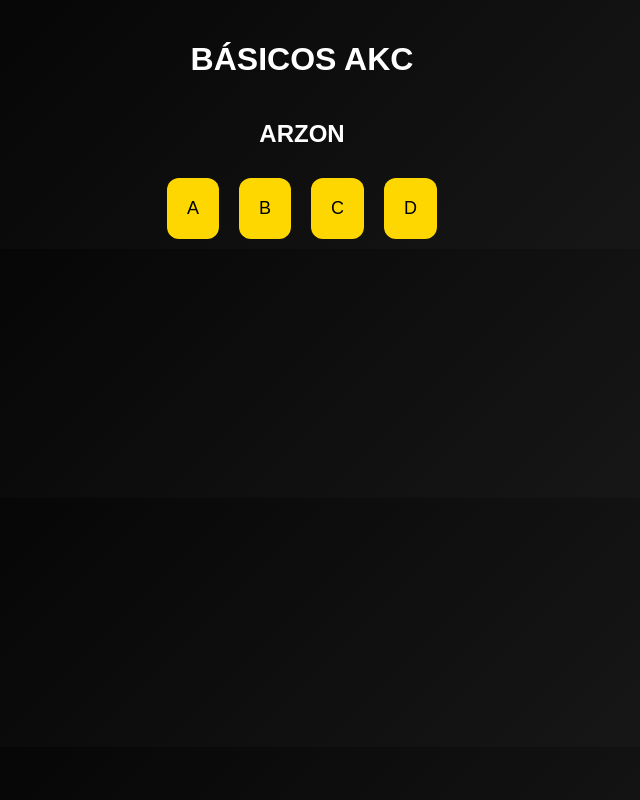
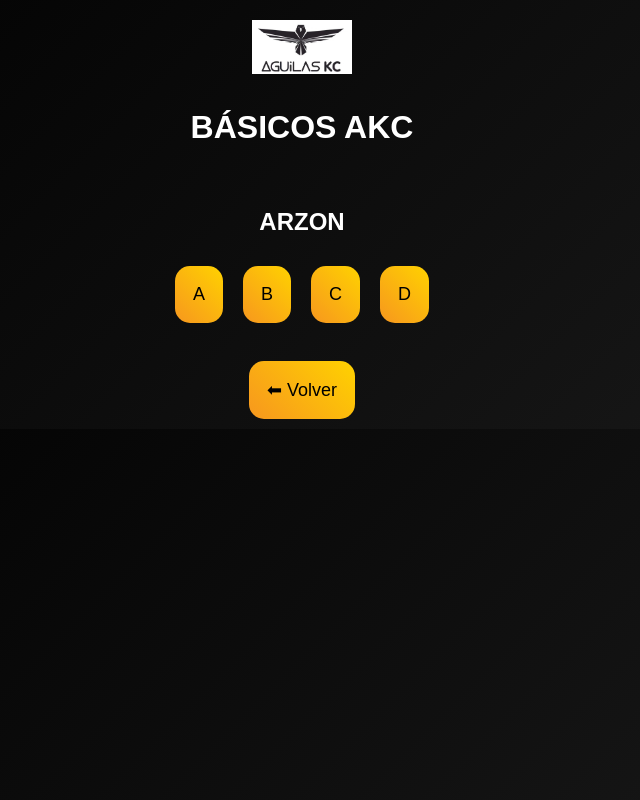
Before and after one commit to josemanueljaimemorales/Basicos_AKC, a plain HTML site: page index.html in a window 1280 px wide. Both pictures are taken after a click on the button "ARZON". Shown: the whole page, without its empty margins (338-978 px from the left). Drawn offline with Linux system fonts and the light colour scheme.

Commit message:
Add files via upload

```diff
--- a/app.js
+++ b/app.js
@@ -1,42 +1,37 @@
-console.log("APP INICIANDO");
-
 let dataGlobal = [];
 
 fetch('data/basicos.json')
-  .then(res => {
-    if (!res.ok) throw new Error("No se pudo cargar JSON");
-    return res.json();
-  })
+  .then(res => res.json())
   .then(data => {
-    console.log("DATA OK", data.length);
     dataGlobal = data;
     mostrarAparatos();
-  })
-  .catch(err => {
-    document.getElementById("contenido").innerHTML =
-      "<h2 style='color:red'>Error cargando datos</h2>";
-    console.error(err);
   });
 
 function mostrarAparatos() {
   const cont = document.getElementById("contenido");
-
   const aparatos = [...new Set(dataGlobal.map(d => d.aparato))];
 
-  cont.innerHTML = aparatos.map(a =>
-    `<button onclick="mostrarDificultad('${a}')">${a}</button>`
-  ).join('');
+  let html = "";
+  for (let i = 0; i < aparatos.length; i++) {
+    html += "<button onclick=\"mostrarDificultad('" + aparatos[i] + "')\">" + aparatos[i] + "</button>";
+  }
+
+  cont.innerHTML = html;
 }
 
 function mostrarDificultad(aparato) {
   const cont = document.getElementById("contenido");
+  const dificultades = ["A","B","C","D"];
 
-  const dificultades = ["A","B","C","D"]; // FORZADAS
+  let html = "<h2>" + aparato + "</h2>";
 
-  cont.innerHTML = `<h2>${aparato}</h2>` +
-    dificultades.map(d =>
-      `<button onclick="mostrarTabla('${aparato}','${d}')">${d}</button>`
-    ).join('');
+  for (let i = 0; i < dificultades.length; i++) {
+    html += "<button onclick=\"mostrarTabla('" + aparato + "','" + dificultades[i] + "')\">" + dificultades[i] + "</button>";
+  }
+
+  html += "<br><br><button onclick='mostrarAparatos()'>⬅ Volver</button>";
+
+  cont.innerHTML = html;
 }
 
 function mostrarTabla(aparato, dificultad) {
@@ -46,13 +41,19 @@ function mostrarTabla(aparato, dificultad) {
     .filter(d => d.aparato === aparato && d.dificultad === dificultad)
     .sort((a,b) => a.orden - b.orden);
 
-  let html = `<h2>${aparato} - ${dificultad}</h2><table>`;
+  let html = "<h2>" + aparato + " - " + dificultad + "</h2>";
 
-  elementos.forEach(e => {
-    html += `<tr><td>${e.orden}</td><td>${e.elemento}</td></tr>`;
-  });
+  if (elementos.length === 0) {
+    html += "<p>No hay elementos aún</p>";
+  } else {
+    html += "<table>";
+    for (let i = 0; i < elementos.length; i++) {
+      html += "<tr><td>" + elementos[i].orden + "</td><td>" + elementos[i].elemento + "</td></tr>";
+    }
+    html += "</table>";
+  }
 
-  html += "</table><br><button onclick='mostrarAparatos()'>Volver</button>";
+  html += "<br><button onclick=\"mostrarDificultad('" + aparato + "')\">⬅ Volver</button>";
 
   cont.innerHTML = html;
 }
--- a/index.html
+++ b/index.html
@@ -3,12 +3,16 @@
 <head>
 <meta charset="UTF-8">
 <title>BÁSICOS AKC</title>
+<meta name="viewport" content="width=device-width, initial-scale=1.0">
 <link rel="stylesheet" href="style.css">
-<meta name="viewport" content="width=device-width, initial-scale=1.0">
 </head>
 <body>
 
-<h1>BÁSICOS AKC</h1>
+<div class="header">
+  <img src="Logo.png" class="logo">
+  <h1>BÁSICOS AKC</h1>
+</div>
+
 <div id="contenido"></div>
 
 <script src="app.js" defer></script>
--- a/style.css
+++ b/style.css
@@ -1,31 +1,43 @@
 body {
   margin:0;
   font-family: Arial;
-  background: linear-gradient(135deg, #000000, #1c1c1c);
+  background: linear-gradient(135deg, #000000, #1a1a1a);
   color:white;
   text-align:center;
 }
 
-h1 {
+.header {
   padding:20px;
+}
+
+.logo {
+  width:100px;
+  margin-bottom:10px;
 }
 
 button {
   margin:10px;
-  padding:20px;
+  padding:18px;
   font-size:18px;
-  border-radius:12px;
+  border-radius:15px;
   border:none;
-  background:#ffd700;
+  background: linear-gradient(45deg,#f7971e,#ffd200);
+  color:black;
   cursor:pointer;
+  transition:0.3s;
+}
+
+button:hover {
+  transform:scale(1.1);
 }
 
 table {
   margin:auto;
   border-collapse: collapse;
+  margin-top:20px;
 }
 
 td {
   border:1px solid white;
-  padding:10px;
+  padding:12px;
 }
```
